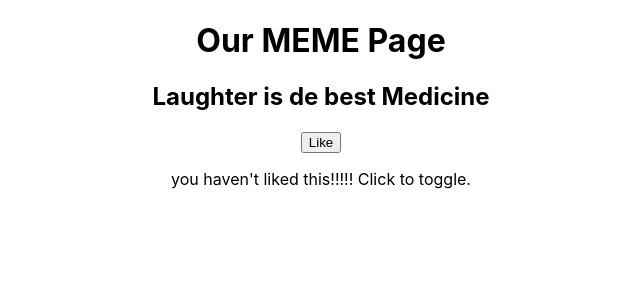
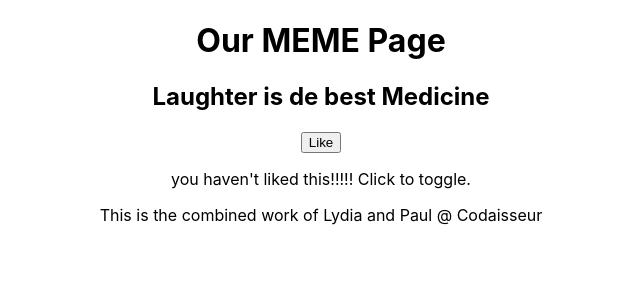
Before and after one commit to SeLFsTeR/PaulLydia-, a React (Create React App) app: page / in a window 1280 px wide. Shown: the top 300 px of the page, without its empty margins (319-959 px from the left). Built offline with nearby package versions, Linux system fonts and the light colour scheme.

Commit message:
added footer

```diff
--- a/src/App.js
+++ b/src/App.js
@@ -10,6 +10,7 @@
       <div className="App">
         <Title content="MEME title" />
         <Likebutton id="example" />
+        <Footer />
         <div id="example"></div>
       </div>
     );
--- /dev/null
+++ b/src/component/Footer.js
@@ -0,0 +1,14 @@
+import React, { Component } from "react";
+
+export default class Footer extends Component {
+  render() {
+    return (
+      <div className="App">
+        <footer>
+          {" "}
+          This is the combined work of Lydia and Paul @ Codaisseur{" "}
+        </footer>
+      </div>
+    );
+  }
+}
```
